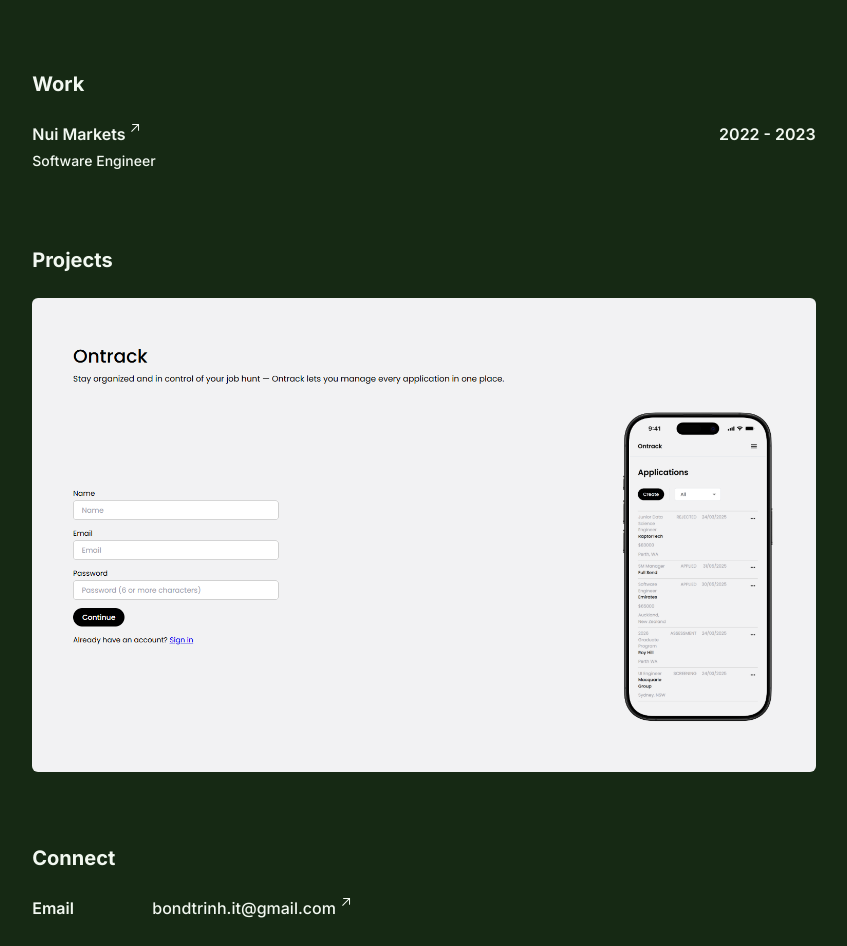
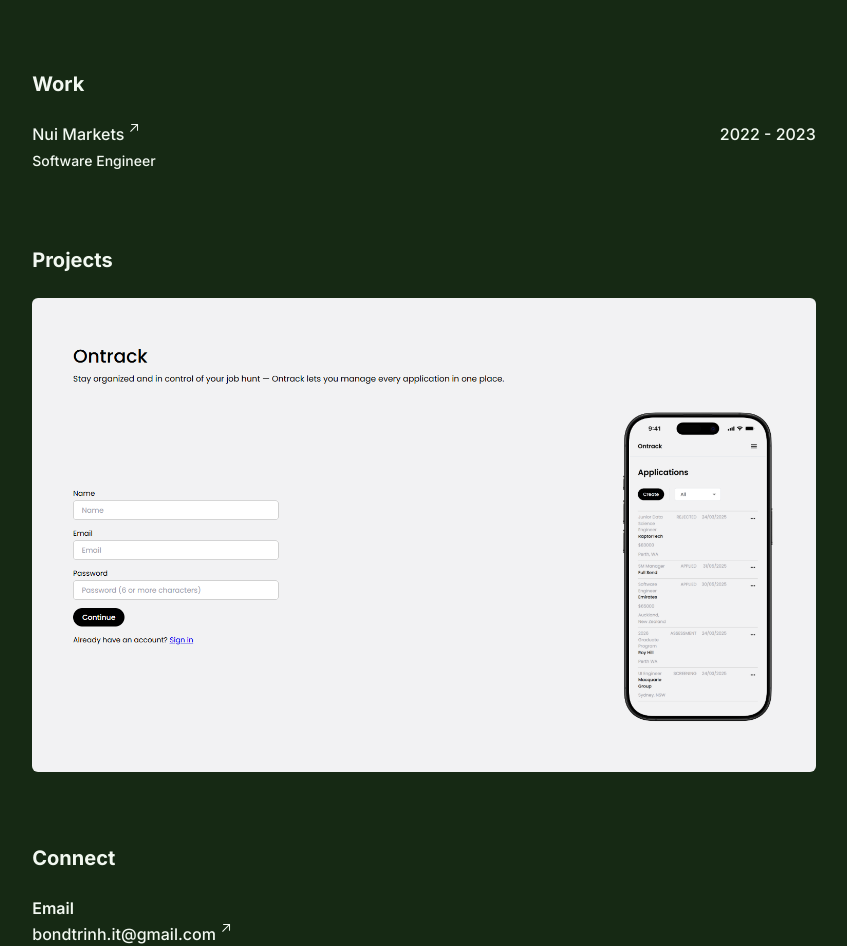
Before and after one commit to trinhbond/personal-portfolio, a React (Create React App) app: page / in a window 1280 px wide. Shown: the part 220-1166 px from the top of the page, without its empty margins (216-1063 px from the left). Built offline with nearby package versions, Linux system fonts and the light colour scheme.

Commit message:
layout change

```diff
--- a/src/pages/Home.tsx
+++ b/src/pages/Home.tsx
@@ -1,9 +1,9 @@
 import { motion } from "framer-motion";
 import { ExternalLink } from "../components/ExternalLink";
 import { Section } from "../components/Section";
+import ProjectCard from "../components/ProjectCard";
 import { GrLinkUp } from "react-icons/gr";
 import { projects } from "../project-data";
-import ProjectCard from "../components/ProjectCard";
 
 export default function Home(): JSX.Element {
   const variant = {
@@ -29,7 +29,7 @@ export default function Home(): JSX.Element {
         <Section>
           <div className="flex flex-wrap items-center gap-8">
             <div className="w-full">
-              <h1 className="font-bold">Bond Trinh</h1>
+              <h1>Bond Trinh</h1>
               <span className="block text-sm">Software Developer</span>
             </div>
             <motion.p variants={variant}>
@@ -49,7 +49,7 @@ export default function Home(): JSX.Element {
           <div className="flex flex-wrap justify-between">
             <div>
               <ExternalLink
-                className="hover:underline font-semibold"
+                className="hover:underline"
                 href={"https://www.nuimarkets.com/"}
                 icon={
                   <GrLinkUp
@@ -63,13 +63,13 @@ export default function Home(): JSX.Element {
               </ExternalLink>
               <span className="text-sm">Software Engineer</span>
             </div>
-            <span className="font-semibold">2022 - 2023</span>
+            <span>2022 - 2023</span>
           </div>
         </Section>
 
         <Section variant={variant}>
           <h2>Projects</h2>
-          <ul className="flex justify-stretch gap-4 max-md:flex-col">
+          <ul className="flex flex-col gap-6">
             {projects.map((project) => (
               <ProjectCard {...project} />
             ))}
@@ -79,10 +79,8 @@ export default function Home(): JSX.Element {
         <Section variant={variant}>
           <h2>Connect</h2>
           {socials.map(({ platform, username, link }) => (
-            <div className="flex flex-wrap flex-row max-[480px]:flex-col gap-10 max-[480px]:gap-0">
-              <span className="w-20 max-[480px]:w-auto font-semibold">
-                {platform}
-              </span>
+            <div>
+              <span className="font-semibold">{platform}</span>
               <ExternalLink
                 className="hover:underline"
                 href={link}
```
